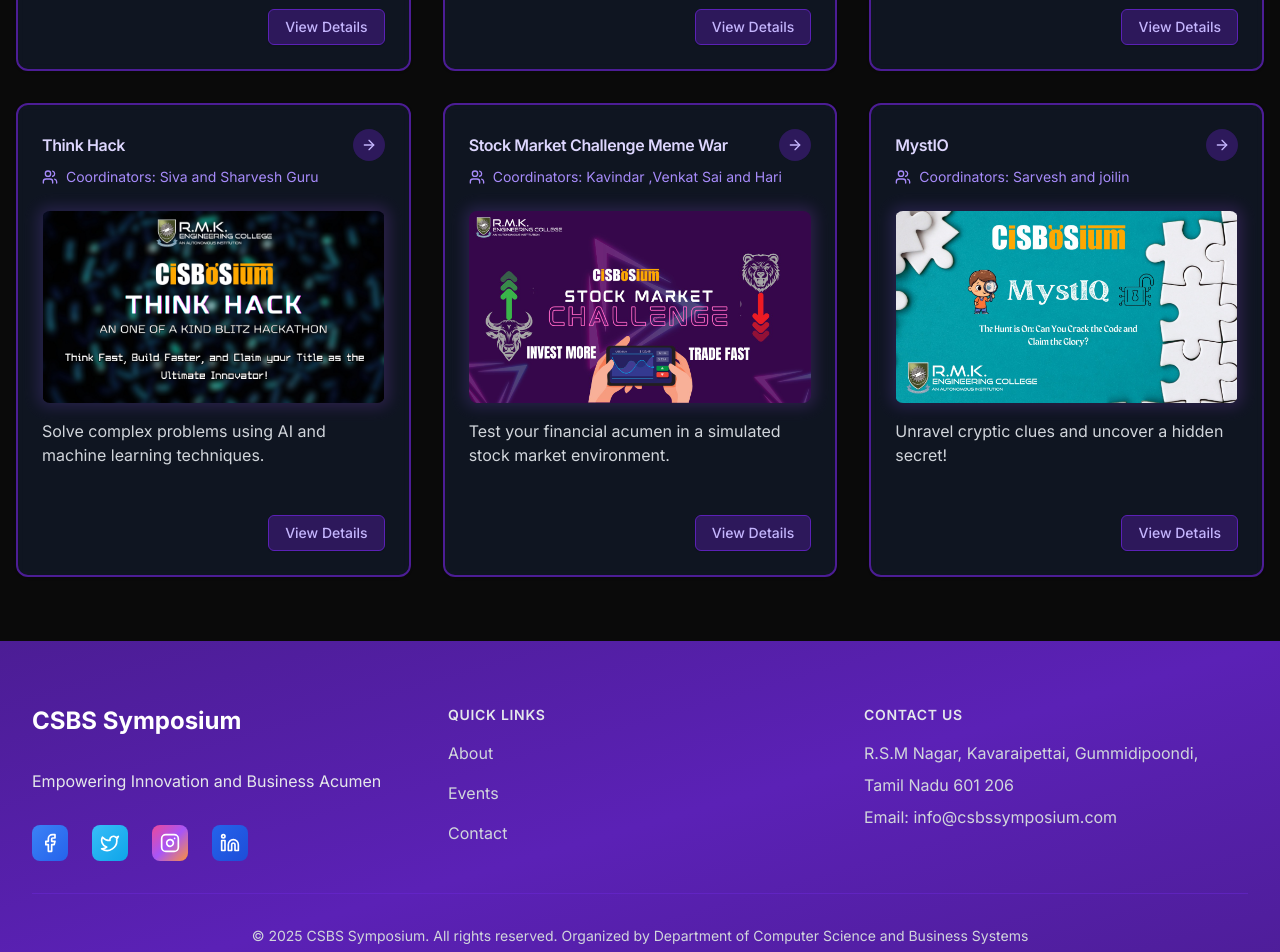
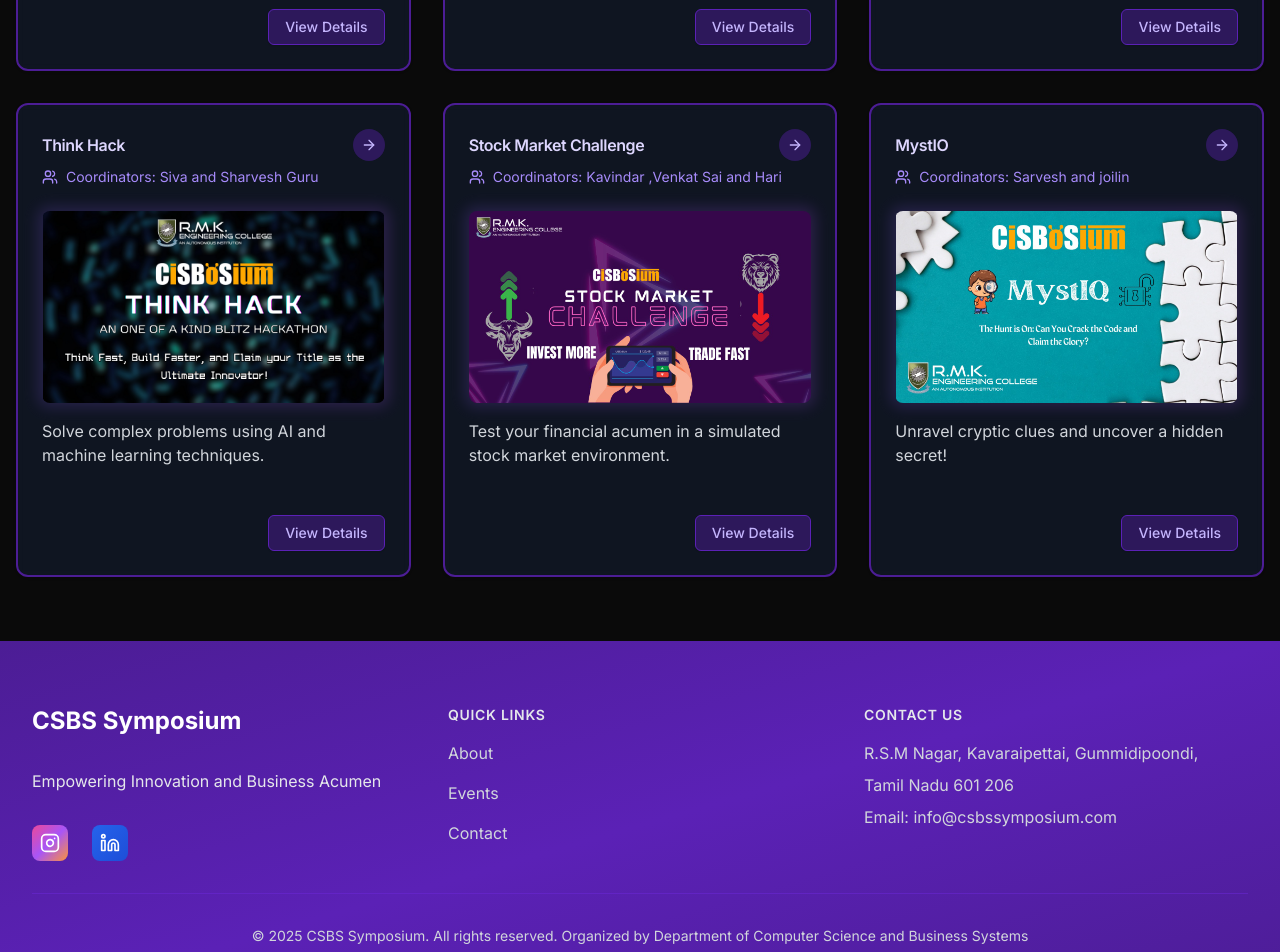
Before and after one commit to Dhanush-harikrishnan/sympo_rmk, a Next.js app: page /events in a window 1280 px wide. Shown: the part 1120-2072 px from the top of the page. Built offline with nearby package versions, Linux system fonts and the light colour scheme.

Commit message:
description Update

```diff
--- a/app/events/page.tsx
+++ b/app/events/page.tsx
@@ -75,7 +75,7 @@ const events = [
     registrationLink: "https://docs.google.com/forms/d/e/1FAIpQLSe-JlAhu5uAHSqg4kORVPhGeOe8M2_8X6_Fd40YftGZfbKIfQ/viewform?usp=header"
   },
   {
-    title: "Stock Market Challenge Meme War",
+    title: "Stock Market Challenge",
     description: "Test your financial acumen in a simulated stock market environment.",
     image: "/vwsc.jpg",
     coordinators: "Kavindar ,Venkat Sai and Hari",
--- a/app/page.tsx
+++ b/app/page.tsx
@@ -72,7 +72,7 @@ const events = [
     title: "Coding and Debugging",
     description: "Showcase your coding skills and debug challenging programs.",
     image: "/buc.png",
-    coordinators: "Sheegan Sri and Prasath",
+    coordinators: "Sheegan Sri, Prasath and Niktha Sahin",
     icon: "Code",
     details: "Demonstrate your programming prowess in this coding competition. Face challenging problems and debug complex code to prove your skills in various programming languages.",
     rules: [
@@ -88,7 +88,7 @@ const events = [
     title: "Think Hack",
     description: "Solve complex problems using AI and machine learning techniques.",
     image: "/th.png",
-    coordinators: "Siva and Sharvesh Guru",
+    coordinators: "Siva, Sharvesh Guru, Nivetha",
     icon: "BrainCircuit",
     details: "Put your AI and machine learning skills to the test in this intensive hackathon. Work on real-world problems and develop innovative solutions using cutting-edge technologies.",
     rules: [
@@ -101,7 +101,7 @@ const events = [
     registrationLink: "https://docs.google.com/forms/d/e/1FAIpQLSe-JlAhu5uAHSqg4kORVPhGeOe8M2_8X6_Fd40YftGZfbKIfQ/viewform?usp=header"
   },
   {
-    title: "Stock Market Challenge Meme War",
+    title: "Stock Market Challenge",
     description: "Test your financial acumen in a simulated stock market environment.",
     image: "/vwsc.jpg",
     coordinators: "Kavindar ,Venkat Sai and Hari",
@@ -120,7 +120,7 @@ const events = [
     title: "MystIO",
     description: "Unravel cryptic clues and uncover a hidden secret!",
     image: "/m.jpg",
-    coordinators: "Sarvesh and joilin",
+    coordinators: "Sarvesh, joilin, Rithu Varshini",
     details: "Solve puzzles and decipher messages in this thrilling adventure. Put your detective skills to the test!",
     rules: [
       "Participants must register before the event.",
--- a/components/footer.tsx
+++ b/components/footer.tsx
@@ -1,5 +1,5 @@
 import Link from "next/link"
-import { Facebook, Twitter, Instagram, Linkedin } from 'lucide-react'
+import { Instagram, Linkedin } from 'lucide-react'
 
 const Footer = () => {
   return (
@@ -14,18 +14,6 @@ const Footer = () => {
               Empowering Innovation and Business Acumen
             </p>
             <div className="flex space-x-6">
-              <a href="#" className="transform hover:scale-110 transition-transform duration-200">
-                <span className="sr-only">Facebook</span>
-                <div className="p-2 rounded-lg bg-gradient-to-br from-blue-500 to-blue-600">
-                  <Facebook className="h-5 w-5 text-white" />
-                </div>
-              </a>
-              <a href="#" className="transform hover:scale-110 transition-transform duration-200">
-                <span className="sr-only">Twitter</span>
-                <div className="p-2 rounded-lg bg-gradient-to-br from-sky-400 to-sky-500">
-                  <Twitter className="h-5 w-5 text-white" />
-                </div>
-              </a>
               <a href="https://www.instagram.com/cisbosium_25?igsh=N3FsaHJqaWQ5NTJ0" className="transform hover:scale-110 transition-transform duration-200">
                 <span className="sr-only">Instagram</span>
                 <div className="p-2 rounded-lg bg-gradient-to-br from-pink-500 via-purple-500 to-orange-400">
```
